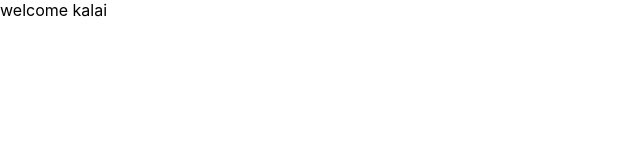
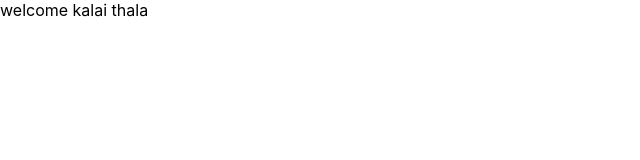
Before and after one commit to KalaiRoman/New-Portfolio, a React (Create React App) app: page / in a window 1280 px wide. Shown: the top 160 px of the page, without its empty margins (0-640 px from the left). Built offline with nearby package versions, Linux system fonts and the light colour scheme.

Commit message:
first folder

```diff
--- a/src/App.js
+++ b/src/App.js
@@ -4,7 +4,7 @@ import './App.css';
 function App() {
   return (
     <div className="App">
-      welcome kalai
+      welcome kalai thala
     </div>
   );
 }
```
